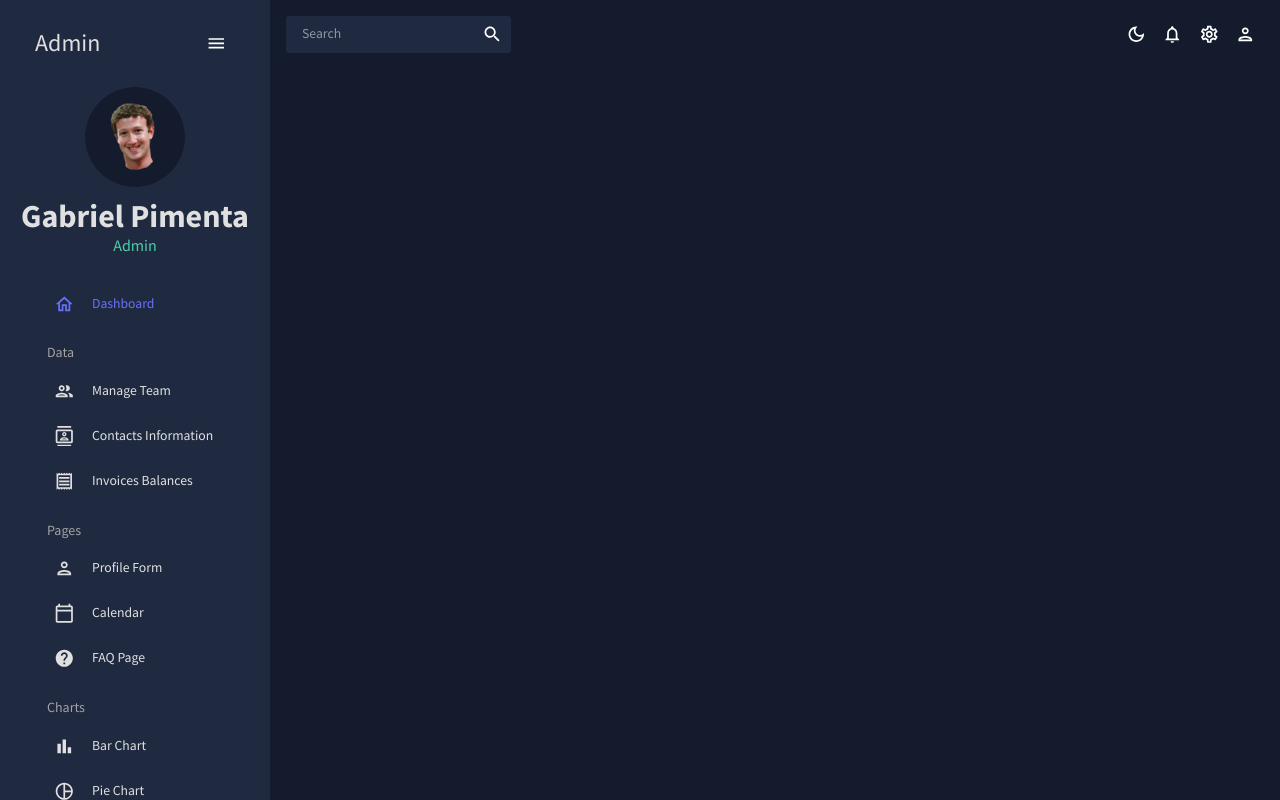
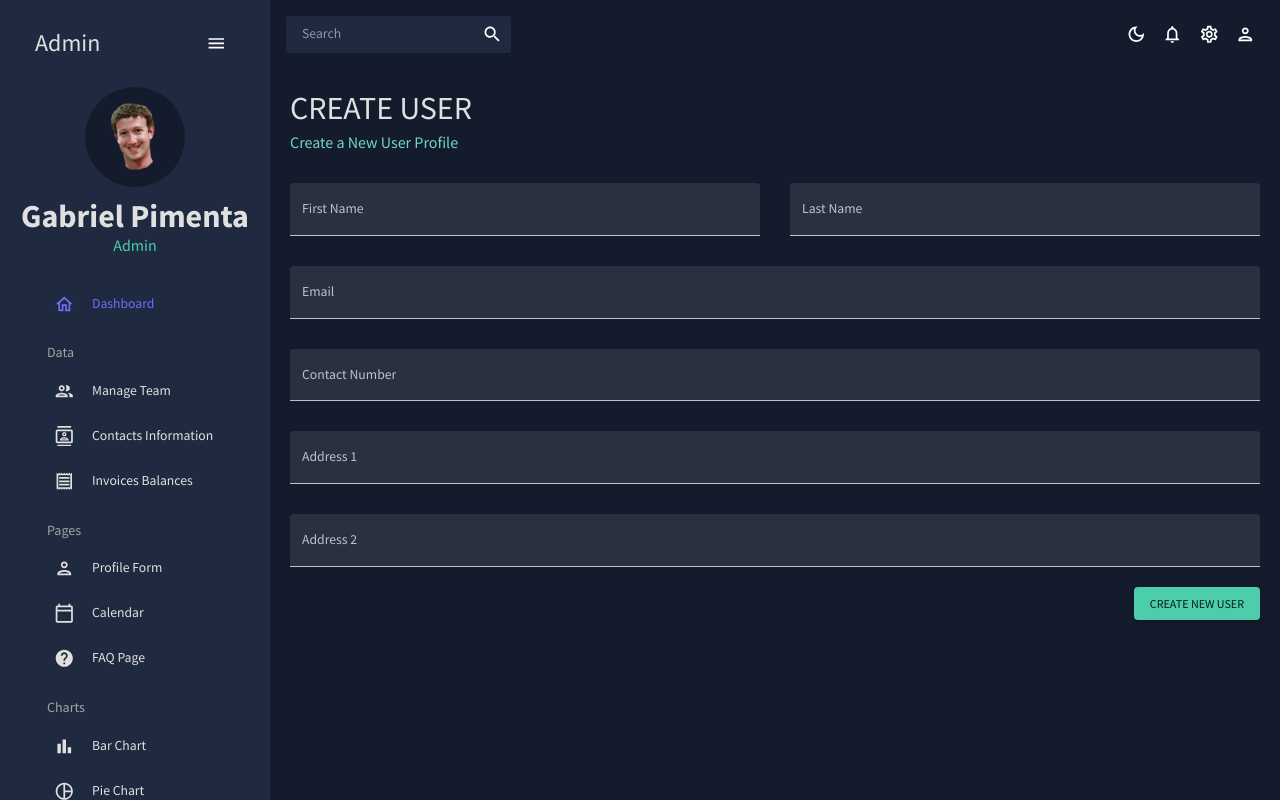
Before and after one commit to Gabrpimenta/admin-dashboard-mui, a React (Create React App) app: page /form in a window 1280 px wide. Built offline with nearby package versions, Linux system fonts and the light colour scheme.

Commit message:
✨ Form section complete

```diff
--- a/src/App.js
+++ b/src/App.js
@@ -7,8 +7,8 @@
 import Team from './scenes/team';
 import Invoices from './scenes/invoices';
 import Contacts from './scenes/contacts';
+import Form from './scenes/form';
 // import Bar from './scenes/bar';
-// import Form from './scenes/form';
 // import Line from './scenes/line';
 // import Pie from './scenes/pie';
 // import FAQ from './scenes/faq';
@@ -30,10 +30,10 @@
               <Route path='/team' element={<Team />} />
               <Route path='/contacts' element={<Contacts />} />
               <Route path='/invoices' element={<Invoices />} />
+              <Route path='/form' element={<Form />} />
               {/*
 
               <Route path='/bar' element={<Bar />} />
-              <Route path='/form' element={<Form />} />
               <Route path='/line' element={<Line />} />
               <Route path='/pie' element={<Pie />} />
               <Route path='/faq' element={<FAQ />} />
--- /dev/null
+++ b/src/scenes/form/index.jsx
@@ -0,0 +1,152 @@
+import { Box, Button, TextField } from '@mui/material';
+import { Formik } from 'formik';
+import * as yup from 'yup';
+import useMediaQuery from '@mui/material/useMediaQuery';
+import Header from '../../components/Header';
+
+const Form = () => {
+  const isNonMobile = useMediaQuery('(min-width: 600px)');
+  const handleFormSubmit = (values) => {
+    console.log(values);
+  };
+  const initialValues = {
+    firstName: '',
+    lastName: '',
+    email: '',
+    contact: '',
+    address1: '',
+    address2: '',
+  };
+
+  const phoneRegExp =
+    /^((\+[1-9]{1,4}[ -]?)|(\([0-9]{2,3}\)[ -]?)|([0-9]{2,4})[ -]?)*?[0-9]{3,4}[ -]?[0-9]{3,4}$/;
+
+  const userSchema = yup.object().shape({
+    firstName: yup.string().required('First Name is required'),
+    lastName: yup.string().required('Last Name is required'),
+    email: yup.string().email('Invalid email').required('Email is required'),
+    contact: yup
+      .string()
+      .matches(phoneRegExp, 'Phone number is not valid')
+      .required('Contact is required'),
+    address1: yup.string().required('Address is required'),
+    address2: yup.string().required('Address is required'),
+  });
+
+  return (
+    <Box m='20px'>
+      <Header title='CREATE USER' subtitle='Create a New User Profile' />
+      <Formik
+        onSubmit={handleFormSubmit}
+        initialValues={initialValues}
+        validationSchema={userSchema}
+      >
+        {({
+          values,
+          errors,
+          touched,
+          handleChange,
+          handleBlur,
+          handleSubmit,
+        }) => (
+          <form onSubmit={handleSubmit}>
+            <Box
+              display='grid'
+              gap='30px'
+              gridTemplateColumns='repeat(4, minmax(0, 1fr))'
+              sx={{
+                '& > div': { gridColumn: isNonMobile ? undefined : 'span 4' },
+              }}
+            >
+              <TextField
+                fullWidth
+                variant='filled'
+                type='text'
+                label='First Name'
+                onBlur={handleBlur}
+                onChange={handleChange}
+                value={values.firstName}
+                name='firstName'
+                error={!!touched.firstName && !!errors.firstName}
+                helperText={touched.firstName && errors.firstName}
+                sx={{ gridColumn: 'span 2' }}
+              />
+              <TextField
+                fullWidth
+                variant='filled'
+                type='text'
+                label='Last Name'
+                onBlur={handleBlur}
+                onChange={handleChange}
+                value={values.lastName}
+                name='lastName'
+                error={!!touched.lastName && !!errors.lastName}
+                helperText={touched.lastName && errors.lastName}
+                sx={{ gridColumn: 'span 2' }}
+              />
+              <TextField
+                fullWidth
+                variant='filled'
+                type='text'
+                label='Email'
+                onBlur={handleBlur}
+                onChange={handleChange}
+                value={values.email}
+                name='email'
+                error={!!touched.email && !!errors.email}
+                helperText={touched.email && errors.email}
+                sx={{ gridColumn: 'span 4' }}
+              />
+              <TextField
+                fullWidth
+                variant='filled'
+                type='text'
+                label='Contact Number'
+                onBlur={handleBlur}
+                onChange={handleChange}
+                value={values.contact}
+                name='contact'
+                error={!!touched.contact && !!errors.contact}
+                helperText={touched.contact && errors.contact}
+                sx={{ gridColumn: 'span 4' }}
+              />
+              <TextField
+                fullWidth
+                variant='filled'
+                type='text'
+                label='Address 1'
+                onBlur={handleBlur}
+                onChange={handleChange}
+                value={values.address1}
+                name='address1'
+                error={!!touched.address1 && !!errors.address1}
+                helperText={touched.address1 && errors.address1}
+                sx={{ gridColumn: 'span 4' }}
+              />
+              <TextField
+                fullWidth
+                variant='filled'
+                type='text'
+                label='Address 2'
+                onBlur={handleBlur}
+                onChange={handleChange}
+                value={values.address2}
+                name='address2'
+                error={!!touched.address2 && !!errors.address2}
+                helperText={touched.address2 && errors.address2}
+                sx={{ gridColumn: 'span 4' }}
+              />
+            </Box>
+            <Box display='flex' justifyContent='end' mt='20px'>
+              <Button type='submit' color='secondary' variant='contained'>
+                Create New User
+              </Button>
+            </Box>
+          </form>
+        )}
+      </Formik>
+    </Box>
+  );
+};
+
+export default Form;
--- a/src/scenes/global/Sidebar.jsx
+++ b/src/scenes/global/Sidebar.jsx
@@ -152,7 +152,7 @@
             </Typography>
             <Item
               title='Profile Form'
-              to='/profile'
+              to='/form'
               icon={<PersonOutlinedIcon />}
               selected={selected}
               setSelected={setSelected}
```
